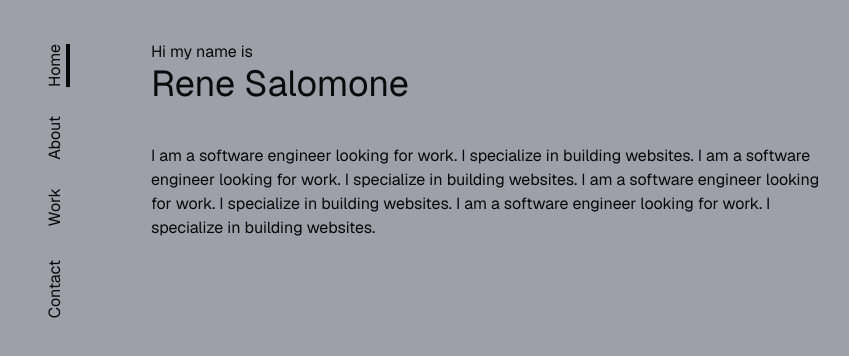
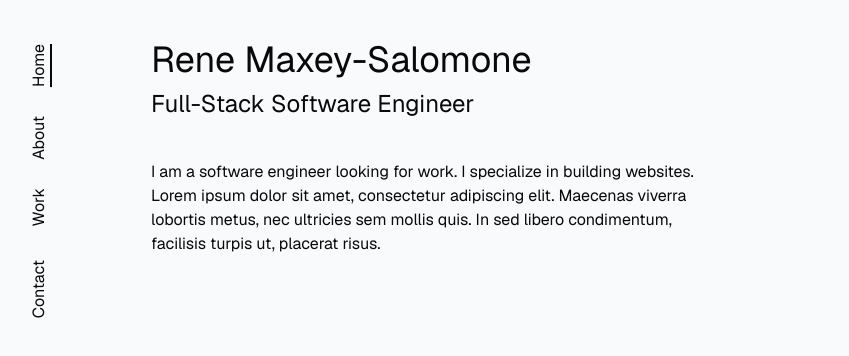
Before and after one commit to ReneMSdev/portfolio-website, a Next.js app: page / in a window 1280 px wide. Shown: the top 356 px of the page, without its empty margins (1-850 px from the left). Built offline with nearby package versions, Linux system fonts and the light colour scheme.

Commit message:
UI updates for navbar and home page

```diff
--- a/package.json
+++ b/package.json
@@ -17,7 +17,7 @@
     "react": "^19.0.0",
     "react-dom": "^19.0.0",
     "react-icons": "^5.5.0",
-    "tailwind-merge": "^3.3.0"
+    "tailwind-merge": "^3.3.1"
   },
   "devDependencies": {
     "@eslint/eslintrc": "^3",
@@ -27,6 +27,6 @@
     "eslint-config-next": "15.3.2",
     "postcss": "^8.5.3",
     "tailwindcss": "^4.1.7",
-    "tw-animate-css": "^1.3.0"
+    "tw-animate-css": "^1.3.4"
   }
 }
--- a/src/app/layout.js
+++ b/src/app/layout.js
@@ -21,7 +21,7 @@ export default function RootLayout({ children }) {
   return (
     <html lang='en'>
       <body
-        className={`bg-zinc-400 ${geistSans.variable} ${geistMono.variable} antialiased font-sans`}
+        className={`bg-slate-50 ${geistSans.variable} ${geistMono.variable} antialiased font-sans`}
       >
         <SidebarNav />
         <main className='ml-32 px-6 py-10'>{children}</main>
--- a/src/app/page.js
+++ b/src/app/page.js
@@ -3,13 +3,13 @@ import Image from 'next/image'
 export default function Home() {
   return (
     <>
-      <h2>Hi my name is</h2>
-      <h1 className='text-4xl'>Rene Salomone</h1>
-      <p className='max-w-2xl pt-10'>
-        I am a software engineer looking for work. I specialize in building websites. I am a
-        software engineer looking for work. I specialize in building websites. I am a software
-        engineer looking for work. I specialize in building websites. I am a software engineer
-        looking for work. I specialize in building websites.
+      <h1 className='text-4xl text-semibold'>Rene Maxey-Salomone</h1>
+      <h2 className='text-2xl mt-2'>Full-Stack Software Engineer</h2>
+
+      <p className='max-w-xl pt-10'>
+        I am a software engineer looking for work. I specialize in building websites. Lorem ipsum
+        dolor sit amet, consectetur adipiscing elit. Maecenas viverra lobortis metus, nec ultricies
+        sem mollis quis. In sed libero condimentum, facilisis turpis ut, placerat risus.
       </p>
     </>
   )
--- a/src/components/SidebarNav.jsx
+++ b/src/components/SidebarNav.jsx
@@ -15,14 +15,14 @@ export default function SidebarNav() {
   const pathname = usePathname()
 
   return (
-    <nav className='fixed top-0 left-0 h-screen w-8 px-4 py-8 flex flex-col items-center justify-start gap-12 text-md text-foreground'>
+    <nav className='fixed top-0 left-0 h-screen w-0 py-8 flex flex-col items-center justify-start gap-12 text-md text-foreground'>
       {navItems.map((item) => (
         <Link
           key={item.href}
           href={item.href}
           className={cn(
-            'transform -rotate-90 origin-right text-right w-20 inline-block transition-all hover:font-bold',
-            pathname === item.href && 'underline underline-offset-6 decoration-4'
+            'transform -rotate-90 origin-right text-right w-20 inline-block transition-all hover:font-semibold',
+            pathname === item.href && 'underline underline-offset-6 decoration-2'
           )}
         >
           {item.label}
```
Also changed, not shown: 1 other file (tests, documents, lock files or other folders).
